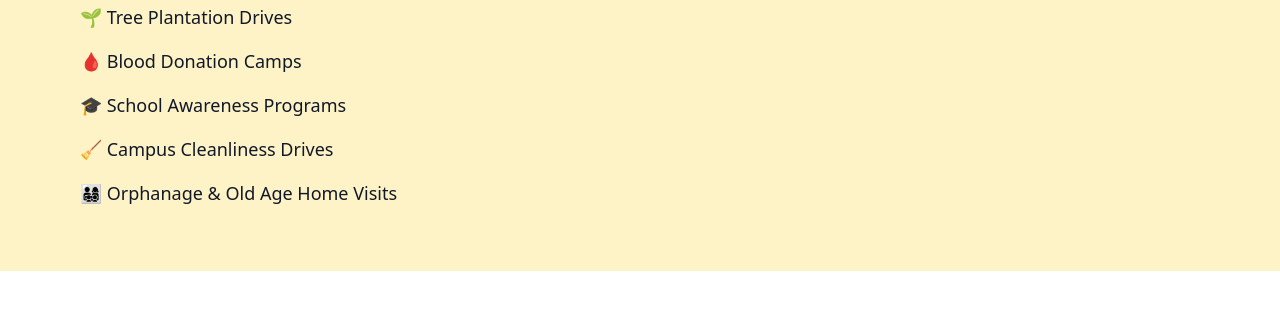
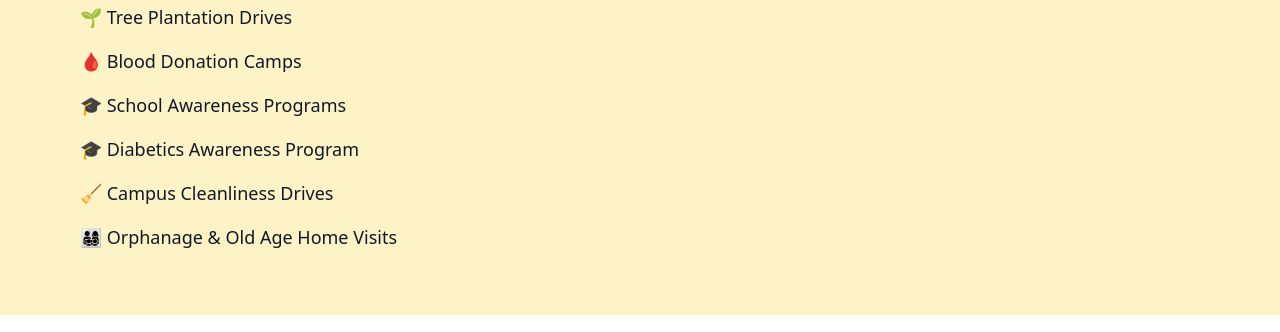
Before and after one commit to vigneshsakthivel2206/jasck1, a plain HTML site: page index.html in a window 1280 px wide. Shown: the part 1293-1625 px from the top of the page. Drawn offline with nearby package versions, Linux system fonts and the light colour scheme.

Commit message:
index.html

```diff
--- a/index.html
+++ b/index.html
@@ -61,6 +61,7 @@
       <li>🌱 Tree Plantation Drives</li>
       <li>🩸 Blood Donation Camps</li>
       <li>🎓 School Awareness Programs</li>
+      <li>🎓 Diabetics Awareness Program</li>
       <li>🧹 Campus Cleanliness Drives</li>
       <li>👨‍👩‍👧‍👦 Orphanage & Old Age Home Visits</li>
     </ul>
```
